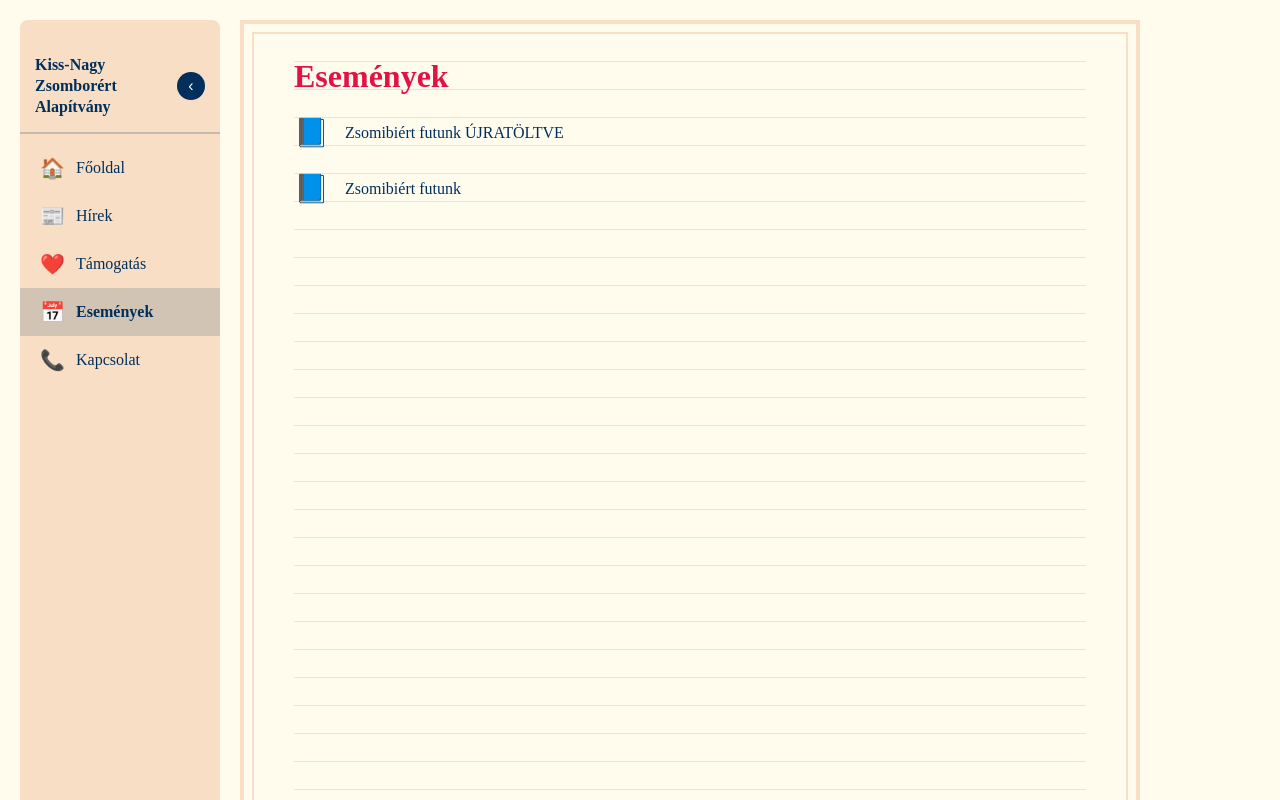
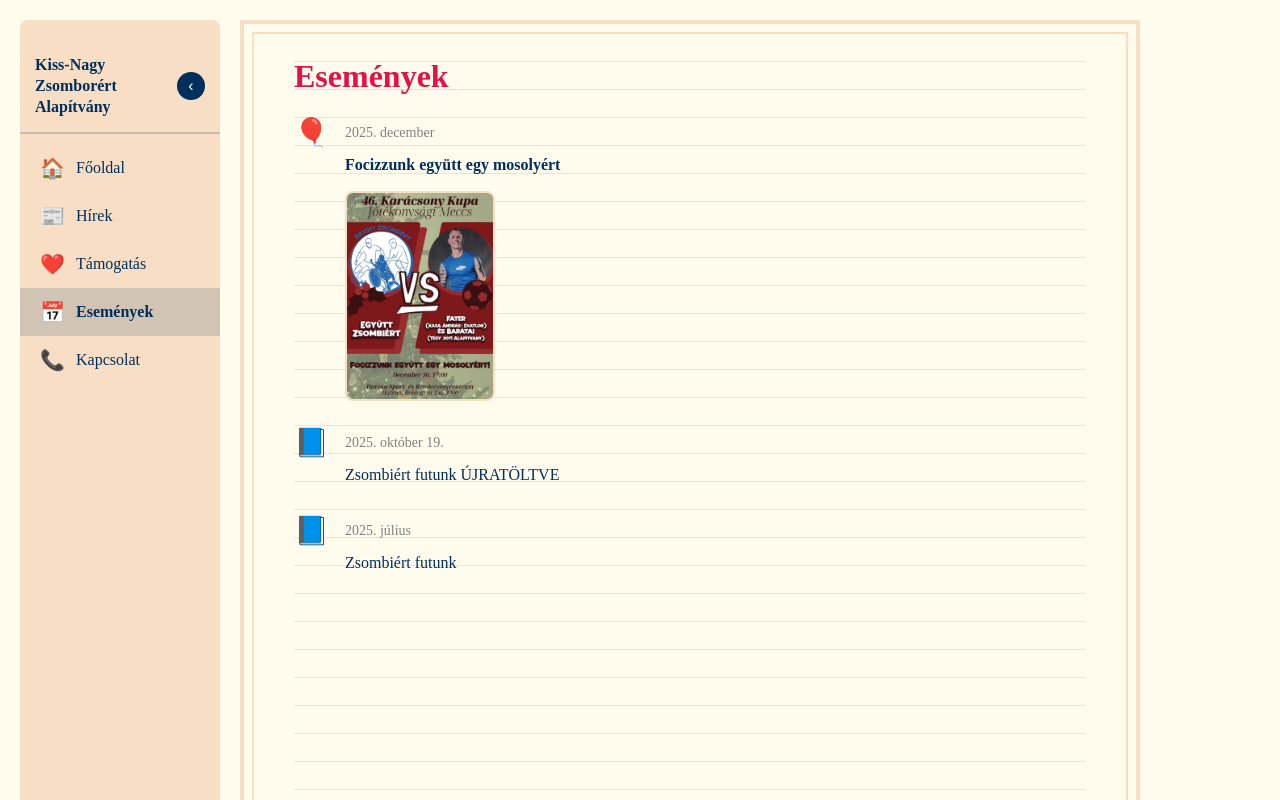
Before and after one commit to koand75/kissnagyzsombiert, an Angular app: page /events in a window 1280 px wide. Shown: the top 800 px of the page. Built offline with nearby package versions, Linux system fonts and the light colour scheme; a web font is replaced by a local one.

Commit message:
Add new event

```diff
--- a/src/app/pages/donation/donation.html
+++ b/src/app/pages/donation/donation.html
@@ -1,6 +1,6 @@
 <article class="donation">
   <h1>Támogatás</h1>
-  <button class="donate-btn" (click)="openModal()">💳 Online adományozás</button>
+  <!--button class="donate-btn" (click)="openModal()">💳 Online adományozás</button-->
 
   <p>Saját tervezésű kézműves termékek készítésével is foglalkozunk, melyből befolyt összeget gyógykezelésemre,
     fejlesztésemre fordítjuk.</p>
--- a/src/app/pages/events/events.html
+++ b/src/app/pages/events/events.html
@@ -2,18 +2,36 @@
     <h1>Események</h1>
 
     <div class="events-item">
-        <span class="icon">📘</span>
+        <span class="icon">🎈</span>
         <div class="details">
-            <a href="https://facebook.com/events/s/zsombiert-futunk-ujratoltve-/709574888816894/"
-                target="_blank">Zsomibiért futunk ÚJRATÖLTVE</a>
+            <span class="date">2025. december</span>
+            <span class="title">Focizzunk együtt egy mosolyért</span>
+            <img src="./images/zsomibvsfootball.jpg" alt="Esemény" class="event-thumbnail"
+                (click)="openImage('./images/zsomibvsfootball.jpg')">
+
         </div>
     </div>
 
     <div class="events-item">
         <span class="icon">📘</span>
         <div class="details">
-            <a href="https://facebook.com/events/s/zsombiert-futunk/617442597550695/" target="_blank">Zsomibiért
+            <span class="date">2025. október 19.</span>
+            <a href="https://facebook.com/events/s/zsombiert-futunk-ujratoltve-/709574888816894/"
+                target="_blank">Zsombiért futunk ÚJRATÖLTVE</a>
+        </div>
+    </div>
+
+    <div class="events-item">
+        <span class="icon">📘</span>
+        <div class="details">
+            <span class="date">2025. július</span>
+            <a href="https://facebook.com/events/s/zsombiert-futunk/617442597550695/" target="_blank">Zsombiért
                 futunk</a>
         </div>
     </div>
+    @if (selectedImage) {
+    <div class="image-modal" (click)="closeImage()">
+        <img [src]="selectedImage" alt="Esemény nagyban">
+    </div>
+}
 </article>
--- a/src/app/pages/events/events.scss
+++ b/src/app/pages/events/events.scss
@@ -62,3 +62,49 @@
   border-radius: 8px;
   box-shadow: 0 4px 12px rgba(0, 0, 0, 0.15);
 }
+
+.date {
+    font-size: 14px;
+    color: #7E8285;
+    display: block;
+    margin-bottom: 4px;
+}
+
+.title {
+    font-weight: 600;
+    color: #002F5C;
+    display: block;
+}
+
+.event-thumbnail {
+    width: 150px;
+    margin-top: 12px;
+    border-radius: 8px;
+    border: 2px solid #F7DEC4;
+    cursor: pointer;
+    transition: transform 0.2s;
+
+    &:hover {
+        transform: scale(1.05);
+    }
+}
+
+.image-modal {
+    position: fixed;
+    top: 0;
+    left: 0;
+    right: 0;
+    bottom: 0;
+    background: rgba(0, 0, 0, 0.8);
+    display: flex;
+    align-items: center;
+    justify-content: center;
+    z-index: 1000;
+    cursor: pointer;
+
+    img {
+        max-width: 90%;
+        max-height: 90%;
+        border-radius: 8px;
+    }
+}
--- a/src/app/pages/events/events.ts
+++ b/src/app/pages/events/events.ts
@@ -8,4 +8,13 @@ import { Component } from '@angular/core';
 })
 export class Events {
 
+  selectedImage: string | null = null;
+
+  openImage(src: string) {
+    this.selectedImage = src;
+  }
+
+  closeImage() {
+    this.selectedImage = null;
+  }
 }
```
Also changed, not shown: public/images/zsomibvsfootball.jpg (added).
